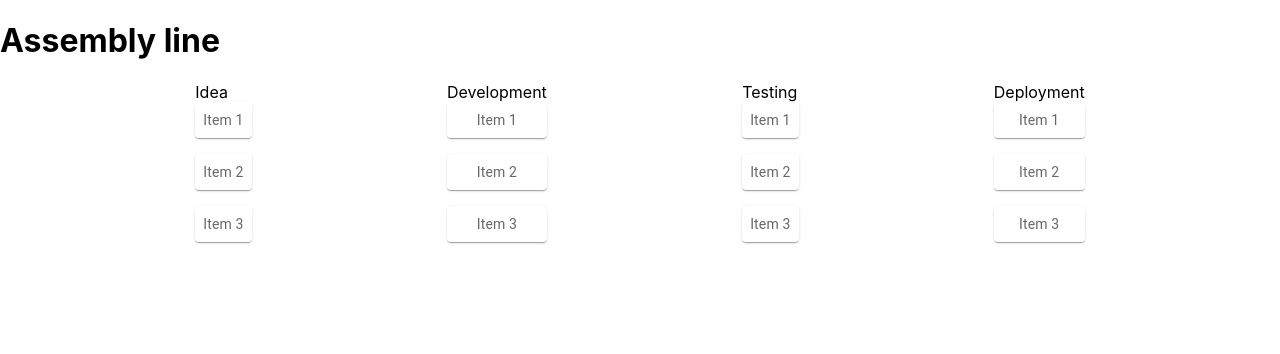
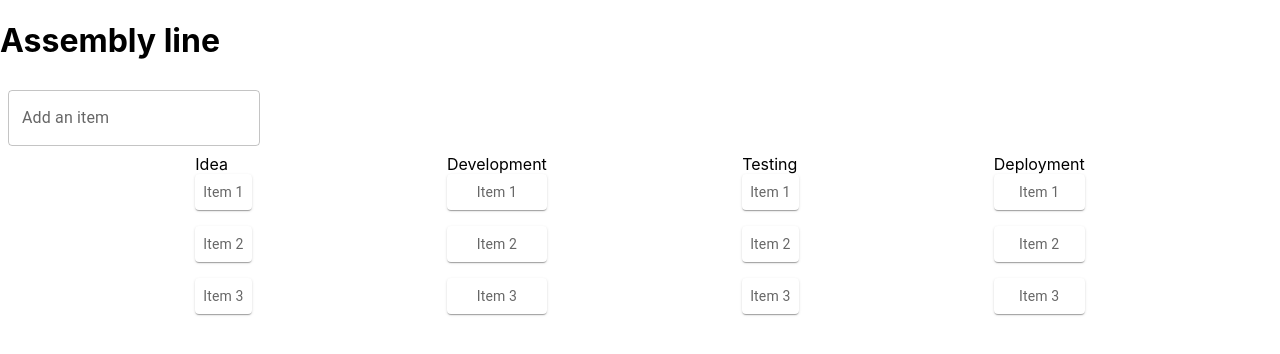
Before and after one commit to johnandresmedina/assembly-line-concept, a React (Create React App) app: page / in a window 1280 px wide. Shown: the top 354 px of the page. Built offline with nearby package versions, Linux system fonts and the light colour scheme.

Commit message:
Creating assembly line input component

```diff
--- a/src/AssemblyLine/AssemblyLine.js
+++ b/src/AssemblyLine/AssemblyLine.js
@@ -3,6 +3,8 @@ import Grid from '@mui/material/Grid';
 import Paper from '@mui/material/Paper';
 import Stack from '@mui/material/Stack';
 import { styled } from '@mui/material/styles';
+
+import AssemblyLineInput from './AssemblyLineInput';
 
 const Item = styled(Paper)(({ theme }) => ({
   backgroundColor: theme.palette.mode === 'dark' ? '#1A2027' : '#fff',
@@ -23,9 +25,14 @@ function AssemblyLine({ stages }) {
     });
   }, [stages]);
 
+  const handleInputEnter = itemName => {
+    console.log('Pressing Enter', itemName);
+  };
+
   return (
     <>
       <h1>Assembly line</h1>
+      <AssemblyLineInput handleSave={handleInputEnter} />
       <Grid sx={{ flexGrow: 1 }} container spacing={2}>
         <Grid item xs={12}>
           <Grid container justifyContent='space-evenly' spacing={0}>
--- /dev/null
+++ b/src/AssemblyLine/AssemblyLineInput.js
@@ -0,0 +1,41 @@
+import { useState } from 'react';
+import Box from '@mui/material/Box';
+import TextField from '@mui/material/TextField';
+
+function AssemblyLineInput({ handleSave }) {
+  const [inputValue, setInputValue] = useState('');
+
+  const handleInputChange = event => {
+    setInputValue(event.target.value);
+  };
+
+  const handleKeyPress = event => {
+    if (event.key === 'Enter') {
+      event.preventDefault();
+
+      setInputValue('');
+      handleSave(inputValue);
+    }
+  };
+
+  return (
+    <Box
+      component='form'
+      sx={{
+        '& > :not(style)': { m: 1, width: '25ch' },
+      }}
+      noValidate
+      autoComplete='off'>
+      <TextField
+        id='assembly-line-input'
+        label='Add an item'
+        variant='outlined'
+        value={inputValue}
+        onKeyPress={handleKeyPress}
+        onChange={handleInputChange}
+      />
+    </Box>
+  );
+}
+
+export default AssemblyLineInput;
```
